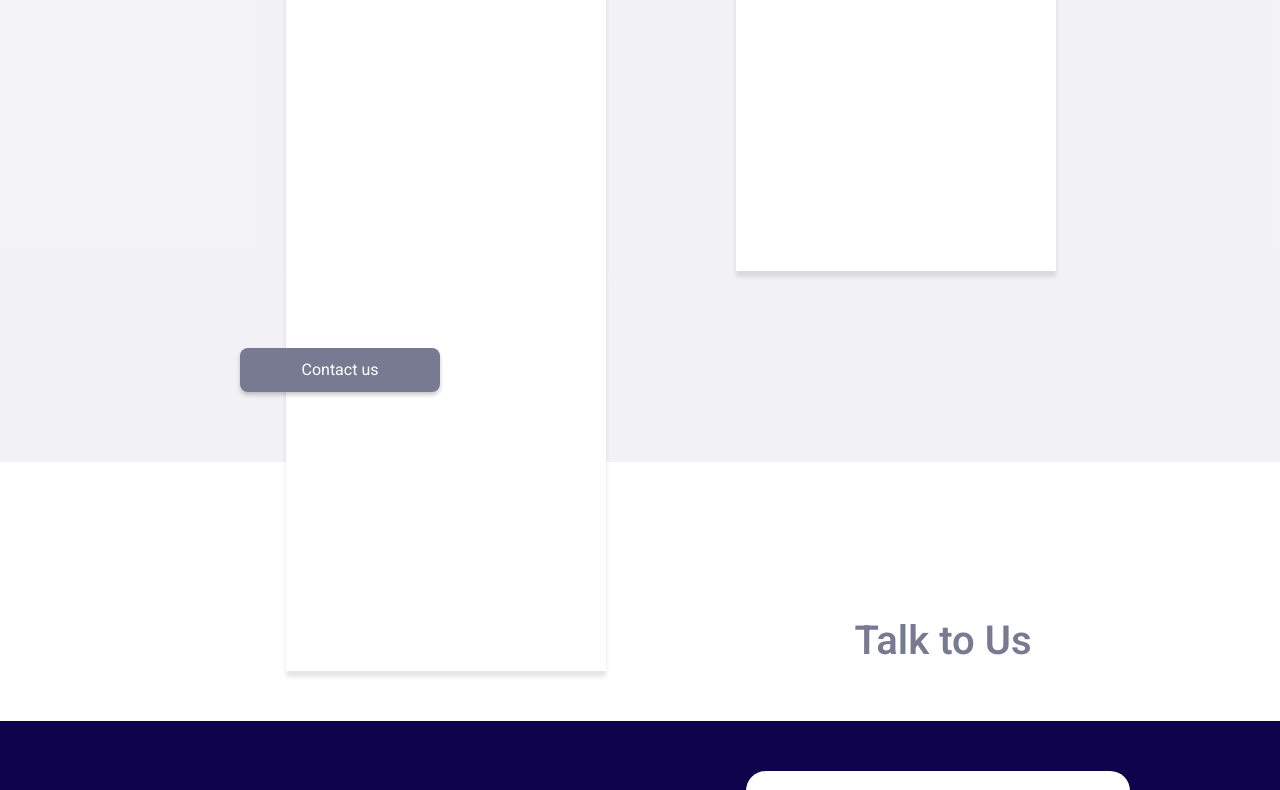
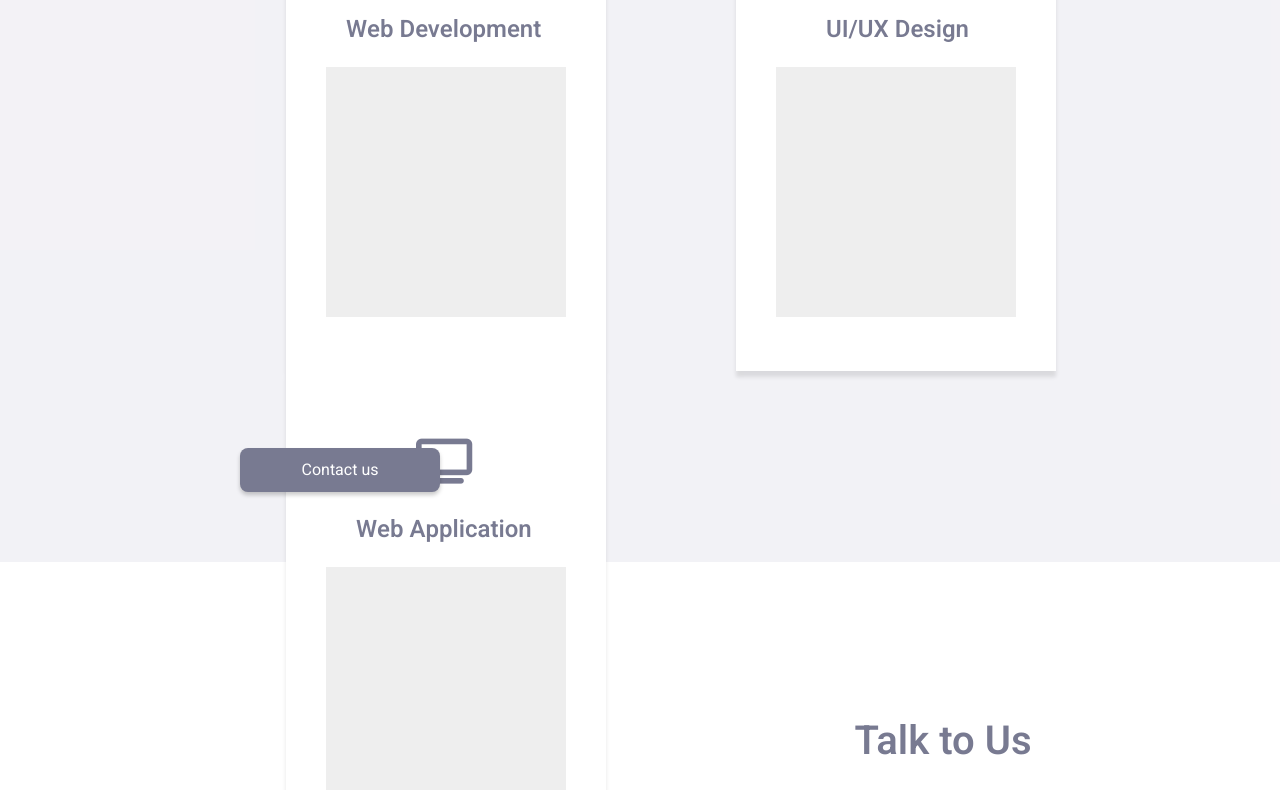
Before and after one commit to A-Tech-Services/AtechOfficialWebsite, a plain HTML site: page index.html in a window 1280 px wide. Shown: the part 1783-2573 px from the top of the page. Drawn offline with Linux system fonts and the light colour scheme.

Commit message:
site update

```diff
--- a/Styling/homepage.css
+++ b/Styling/homepage.css
@@ -122,7 +122,7 @@ li a{
     margin-top: 150px;
     padding: 56px;
     background: rgba(15, 4, 76, 0.05);
-    height: 900px;
+    height: 1000px;
 }
 
 .services h1{
@@ -146,13 +146,40 @@ li a{
 }
 
 .servsec .box{
+    position: relative;
     float: left;
     width: 320px;
-    height: 400px;
+    height: 500px;
     background: #FFFFFF;
     box-shadow: 0px 6px 4px rgba(0, 0, 0, 0.1);
     color:  #787A91;
     margin-left: 130px;
+}
+
+
+.content{
+    position: absolute;
+    top: 50px;
+    padding: 10px;
+}
+
+.content span{
+    font-size: 45px;
+    margin-left: 120px;
+}
+
+.content h2{
+    margin-top: 15px;
+    margin-left: 50px;
+}
+
+.content .list{
+    position: absolute;
+    left: 40px;
+    margin-top: 20px;
+    width: 90%;
+    height: 250px;
+    background: #EEEEEE;
 }
 
 .services a{
--- a/index.html
+++ b/index.html
@@ -78,9 +78,42 @@
         <p>The following are what we do in A.Tech Services</p>
 
         <div class="servsec">
-            <div class="box"></div>
-            <div class="box"></div>
-            <div class="box"></div>
+            <div class="box">
+                <div class="content">
+                    <span><i class="fa-solid fa-laptop-code"></i></span>
+                    <h2>Web Development</h2>
+
+                    <div class="list" style="width: 240px;">
+
+                    </div>
+                </div>
+            </div>
+
+            <div class="box">
+
+                <div class="content">
+                    <span><i class="fa-brands fa-figma"></i></span>
+                    <h2 style="margin-left: 80px;">UI/UX Design</h2>
+
+                    <div class="list" style="width: 240px;">
+
+                    </div>
+                </div>
+
+            </div>
+
+            <div class="box">
+
+                <div class="content">
+                    <span><i class="fa-solid fa-tv"></i></span>
+                    <h2 style="margin-left: 60px;">Web Application</h2>
+
+                    <div class="list" style="width: 240px;">
+
+                    </div>
+                </div>
+
+            </div>
 
 
         </div>
```
